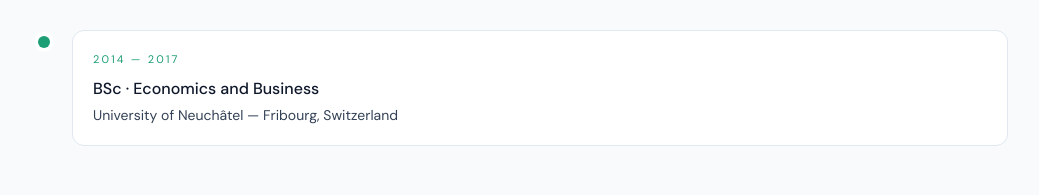
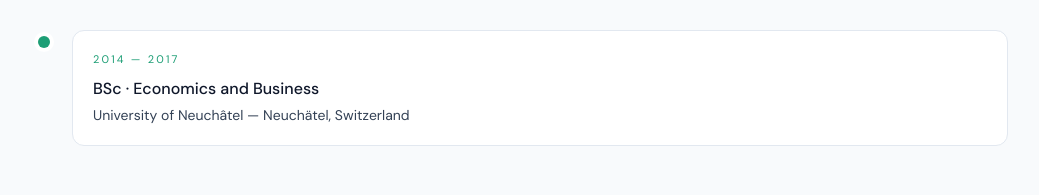
Before and after one commit to Sivanirosh/sivanirosh.github.io, a React (Vite) app: page / in a window 1280 px wide. Shown: the part 2020-2215 px from the top of the page, without its empty margins (120-1159 px from the left). Built offline with nearby package versions, Linux system fonts and the light colour scheme.

Commit message:
fixed typos

```diff
--- a/src/data/education.ts
+++ b/src/data/education.ts
@@ -31,6 +31,6 @@
     field: 'Economics and Business',
     startYear: 2014,
     endYear: 2017,
-    location: 'Fribourg, Switzerland',
+    location: 'Neuchätel, Switzerland',
   },
 ]
```
